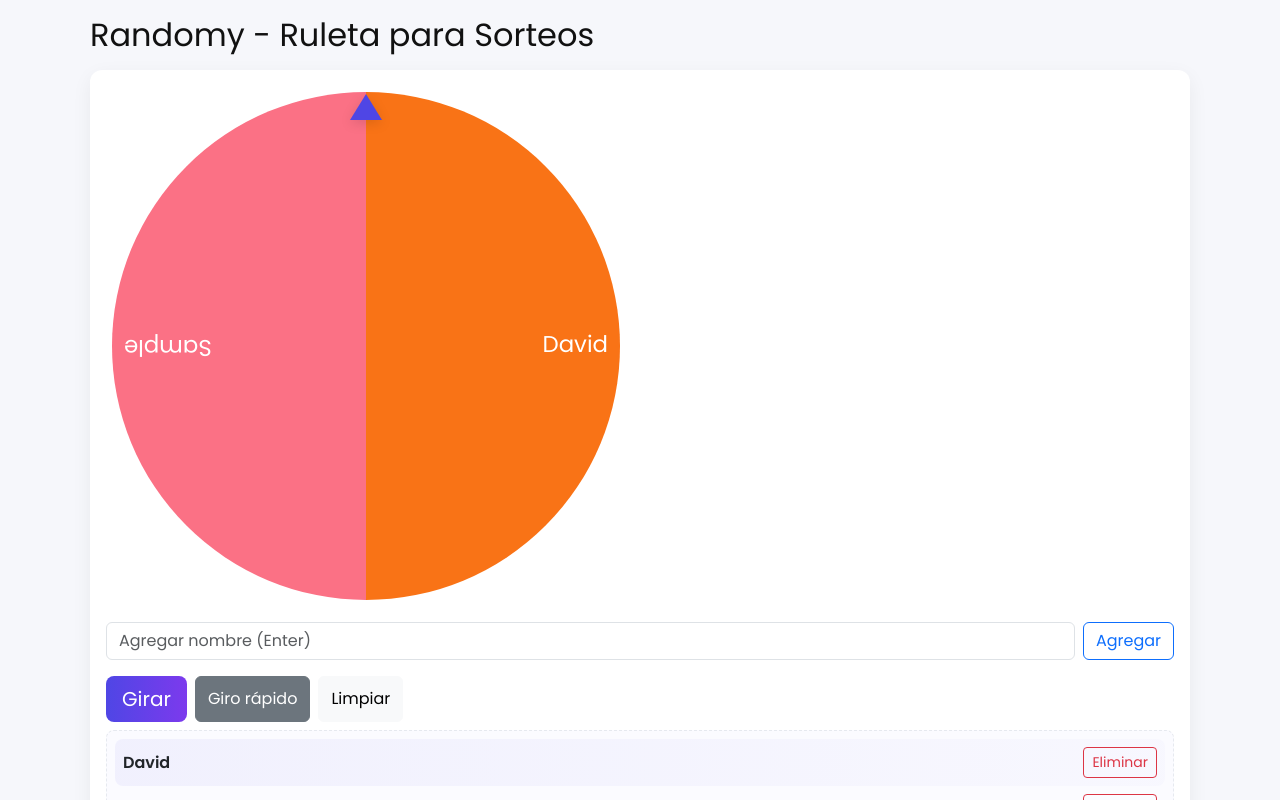
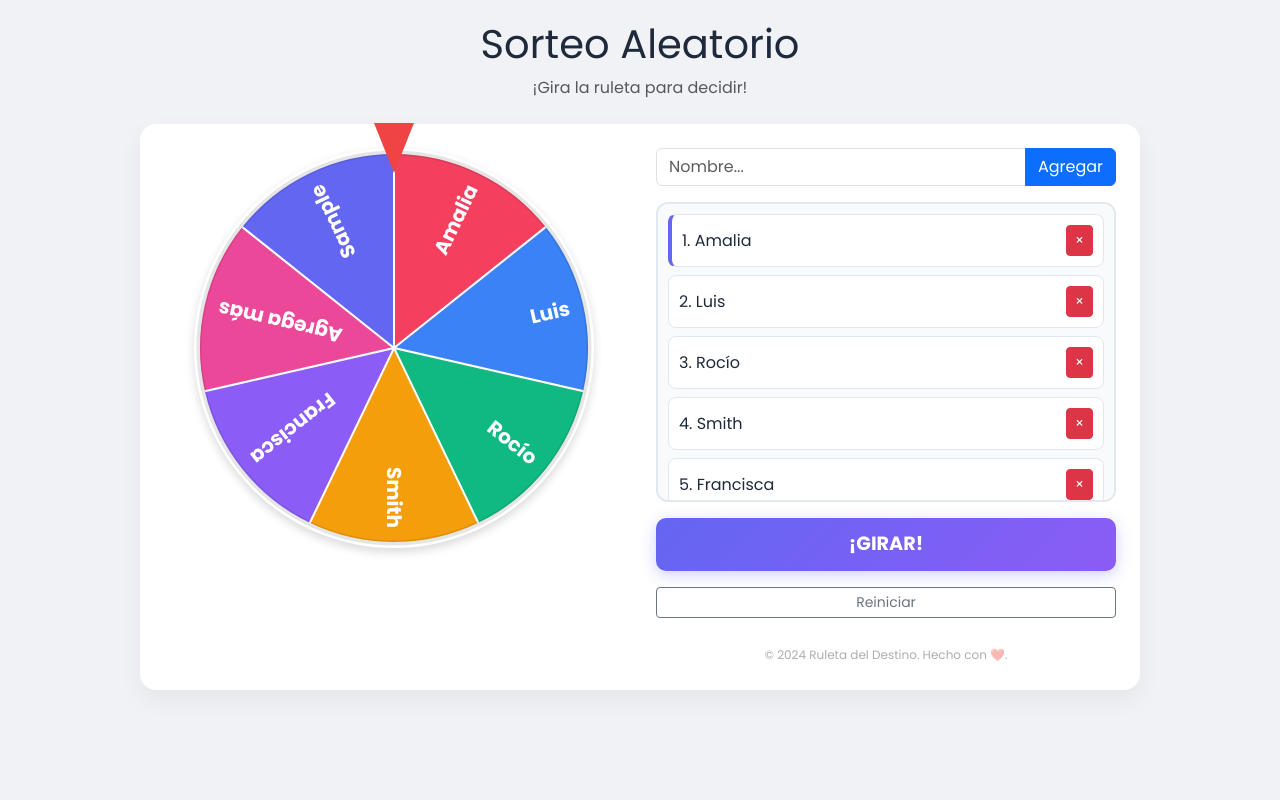
Before and after one commit to Darkyapper/ruleta, a plain HTML site: page index.html in a window 1280 px wide. Both pictures are taken after typing "Sample" into the empty fields and a click on the button "Agregar". Shown: the top 800 px of the page. Drawn offline with nearby package versions, Linux system fonts and the light colour scheme.

Commit message:
Refactor HTML structure and styles for improved layout and user experience in the roulette game

```diff
--- a/index.html
+++ b/index.html
@@ -3,243 +3,272 @@
 <head>
   <meta charset="utf-8" />
   <meta name="viewport" content="width=device-width, initial-scale=1" />
-  <title>Randomy - Ruleta para Sorteos GRATIS SIN ANUNCIOS</title>
+  <title>Ruleta del Destino - GRATIS SIN ANUNCIOS</title>
 
-  <!-- Google Font -->
   <link href="https://fonts.googleapis.com/css2?family=Poppins:wght@400;600;700&display=swap" rel="stylesheet">
-
-  <!-- Bootstrap CSS + jQuery (CDN) -->
   <link href="https://cdn.jsdelivr.net/npm/bootstrap@5.3.3/dist/css/bootstrap.min.css" rel="stylesheet">
-  <script src="https://code.jquery.com/jquery-3.7.1.min.js"></script>
-  <script src="https://cdn.jsdelivr.net/npm/bootstrap@5.3.3/dist/js/bootstrap.bundle.min.js"></script>
 
   <style>
-    :root{ --bg:#f6f7fb; --card:#ffffff; --accent:#4f46e5; --muted:#6b7280 }
-    *{ box-sizing:border-box; }
-    body{ font-family: 'Poppins', system-ui, -apple-system, 'Segoe UI', Roboto, 'Helvetica Neue', Arial; background:var(--bg); color:#111; padding:16px }
+    :root{ --bg:#f0f2f5; --card:#ffffff; --accent:#6366f1; --arrow:#ef4444; }
+    body{ font-family: 'Poppins', sans-serif; background:var(--bg); color:#1e293b; padding:20px; }
 
-    .container-app{ max-width:1100px; margin:0 auto }
-    .card{ background:var(--card); border:0; border-radius:12px; box-shadow:0 6px 20px rgba(16,24,40,0.06); padding:16px }
+    .container-app{ max-width:1000px; margin:0 auto; }
+    .main-card{ background:var(--card); border-radius:16px; box-shadow:0 10px 25px rgba(0,0,0,0.05); padding:24px; display:flex; gap:32px; flex-wrap:wrap; }
 
-    /* Layout */
-    .layout{ display:flex; gap:16px; align-items:flex-start }
-    @media (max-width:900px){ .layout{ flex-direction:column } }
+    /* Área de la ruleta */
+    .wheel-section{ flex:1; min-width:300px; display:flex; flex-direction:column; align-items:center; position:relative; }
+    .wheel-wrapper{ position:relative; width:400px; max-width:100%; aspect-ratio:1/1; }
 
-    /* Wheel area */
-    .wheel-wrap{ width:520px; max-width:48vw; aspect-ratio:1/1; position:relative; display:flex; align-items:center; justify-content:center }
-    .wheel-container{ width:100%; height:100%; border-radius:50%; overflow:visible; display:flex; align-items:center; justify-content:center; transition:transform 5s cubic-bezier(.17,.67,.34,1); }
-    canvas{ width:100%; height:100%; display:block }
+    /* El contenedor que gira */
+    .wheel-container{ width:100%; height:100%; border-radius:50%; position:relative; transition: transform 5s cubic-bezier(0.25, 0.1, 0.25, 1); box-shadow: 0 4px 10px rgba(0,0,0,0.15); }
+    canvas{ display:block; width:100%; height:100%; border-radius:50%; }
 
-    /* Pointer */
-    .pointer{ position:absolute; top:8px; left:50%; transform:translateX(-50%); width:0; height:0; border-left:16px solid transparent; border-right:16px solid transparent; border-bottom:26px solid var(--accent); filter:drop-shadow(0 3px 6px rgba(0,0,0,0.12)); }
+    /* La FLECHA (Pointer) - Estilo mejorado para que se vea claro */
+    .pointer {
+        position: absolute;
+        top: -25px; /* Sube la flecha para que toque el borde */
+        left: 50%;
+        transform: translateX(-50%);
+        z-index: 10;
+        width: 40px;
+        height: 50px;
+        /* Forma de flecha con CSS */
+        clip-path: polygon(50% 100%, 0% 0%, 100% 0%);
+        background: var(--arrow);
+        filter: drop-shadow(0 4px 2px rgba(0,0,0,0.2));
+    }
 
-    /* Controls */
-    .controls{ flex:1 }
-    .names-list{ max-height:360px; overflow:auto; padding:8px; border-radius:8px; border:1px dashed #e6e9ef; background:#fbfbff }
-    .name-item{ display:flex; align-items:center; justify-content:space-between; gap:8px; padding:8px; border-radius:8px }
-    .name-item:first-child{ background:linear-gradient(90deg,rgba(79,70,229,0.06), rgba(79,70,229,0.02)); font-weight:600 }
+    /* Controles */
+    .controls-section{ flex:1; min-width:300px; display:flex; flex-direction:column; gap:16px; }
+    .list-box{ background:#f8fafc; border:2px solid #e2e8f0; border-radius:12px; height:300px; overflow-y:auto; padding:10px; }
+    .list-item{ background:white; border:1px solid #e2e8f0; padding:10px; border-radius:8px; display:flex; justify-content:space-between; align-items:center; margin-bottom:8px; font-weight:500; }
+    /* Resaltar visualmente al primero (aunque el usuario no sepa que es el ganador) */
+    .list-item:first-child { border-left: 4px solid var(--accent); }
 
-    .btn-spin{ background:linear-gradient(90deg,var(--accent), #7c3aed); color:white; border:0 }
-    .muted{ color:var(--muted) }
+    .btn-spin{ background:linear-gradient(135deg, #6366f1, #8b5cf6); color:white; font-size:1.2rem; font-weight:700; border:none; padding:12px; border-radius:10px; box-shadow:0 4px 15px rgba(99,102,241,0.3); transition:transform 0.2s; }
+    .btn-spin:active{ transform:scale(0.98); }
+    .btn-spin:disabled{ opacity:0.7; cursor:not-allowed; }
 
-    footer{ margin-top:12px; font-size:13px; color:var(--muted) }
   </style>
 </head>
 <body>
-  <div class="container-app">
-    <h2 class="mb-3">Randomy - Ruleta para Sorteos</h2>
 
-    <div class="card layout p-3">
-      <div style="flex:0 0 520px; max-width:520px;" class="wheel-wrap">
-        <div class="pointer" title="Indicador"></div>
-        <div id="wheelContainer" class="wheel-container" role="img" aria-label="Ruleta de nombres">
-          <canvas id="wheelCanvas" width="800" height="800"></canvas>
-        </div>
-      </div>
+<div class="container-app">
+    <div class="text-center mb-4">
+        <h1>Sorteo Aleatorio</h1>
+        <p class="text-muted">¡Gira la ruleta para decidir!</p>
+    </div>
 
-      <div class="controls">
-        <div class="mb-3 d-flex gap-2">
-          <input id="nameInput" class="form-control" placeholder="Agregar nombre (Enter)" autocomplete="off">
-          <button id="addBtn" class="btn btn-outline-primary">Agregar</button>
+    <div class="main-card">
+        <div class="wheel-section">
+            <div class="wheel-wrapper">
+                <div class="pointer"></div>
+                <div id="wheelBox" class="wheel-container">
+                    <canvas id="wheelCanvas" width="800" height="800"></canvas>
+                </div>
+            </div>
         </div>
 
-        <div class="d-flex gap-2 mb-2">
-          <button id="spinBtn" class="btn btn-spin btn-lg">Girar</button>
-          <button id="quickSpin" class="btn btn-secondary">Giro rápido</button>
-          <button id="clearBtn" class="btn btn-light">Limpiar</button>
+        <div class="controls-section">
+            <div class="input-group">
+                <input type="text" id="inputName" class="form-control" placeholder="Nombre..." autocomplete="off">
+                <button class="btn btn-primary" id="btnAdd">Agregar</button>
+            </div>
+
+            <div class="list-box" id="nameList">
+                </div>
+
+            <button id="btnSpin" class="btn btn-spin w-100">¡GIRAR!</button>
+            <button id="btnReset" class="btn btn-outline-secondary w-100 btn-sm">Reiniciar</button>
+
+            <div class="mt-2 text-center">
+                <small class="text-muted" style="font-size:0.75rem; opacity:0.5;">
+                    © 2024 Ruleta del Destino. Hecho con ❤️.
+                </small>
+            </div>
         </div>
+    </div>
+</div>
 
-        <div class="names-list mb-2" id="namesList" aria-live="polite"></div>
+<div class="modal fade" id="winnerModal" tabindex="-1" aria-hidden="true">
+    <div class="modal-dialog modal-dialog-centered">
+        <div class="modal-content p-4 text-center">
+            <h3>¡Tenemos un ganador!</h3>
+            <div class="display-1 fw-bold text-primary my-4" id="winnerText"></div>
+            <button class="btn btn-dark" data-bs-dismiss="modal">Cerrar</button>
+        </div>
+    </div>
+</div>
 
-        <div class="mb-2">
-          <label class="form-label">Instrucciones</label>
-          <div class="form-text muted">Llene la rueda con los nombres de los participantes, una vez listos haga clic en cualquiera de las opciones de giro o sobre la ruleta, espere a que la ruleta se detenga, aparecerá un mensaje indicando quien es el ganador. ¡Mucha suerte!</div>
-        </div>
+<script src="https://code.jquery.com/jquery-3.7.1.min.js"></script>
+<script src="https://cdn.jsdelivr.net/npm/bootstrap@5.3.3/dist/js/bootstrap.bundle.min.js"></script>
 
-        <footer>© Randomy 2015 - 2025.</footer>
-      </div>
-    </div>
-  </div>
+<script>
+    // --- CONFIGURACIÓN ---
+    // Nombres iniciales (El índice 0 "Yo" será el ganador siempre)
+    let names = ["Amalia", "Luis", "Rocío", "Smith", "Francisca", "Agrega más"];
+    const colors = ["#F43F5E", "#3B82F6", "#10B981", "#F59E0B", "#8B5CF6", "#EC4899", "#6366F1"];
 
-  <!-- Modal ganador -->
-  <div class="modal fade" id="winnerModal" tabindex="-1" aria-hidden="true">
-    <div class="modal-dialog modal-dialog-centered">
-      <div class="modal-content text-center p-4">
-        <div class="modal-body">
-          <h5 class="text-muted">¡Ganador!</h5>
-          <h1 id="winnerName" class="display-4 mb-3"></h1>
-          <button class="btn btn-primary" data-bs-dismiss="modal">Cerrar</button>
-        </div>
-      </div>
-    </div>
-  </div>
-
-  <script>
-    // Ruleta trucada - siempre gana el primer elemento en la lista
     const canvas = document.getElementById('wheelCanvas');
     const ctx = canvas.getContext('2d');
-    const wheelContainer = document.getElementById('wheelContainer');
-    const namesListEl = $('#namesList');
-    const nameInput = $('#nameInput');
-    let names = ['David']; // ejemplo inicial (puedes dejar vacío o cambiar)
+    const wheelBox = document.getElementById('wheelBox');
+    const winnerModal = new bootstrap.Modal(document.getElementById('winnerModal'));
 
-    // colores para sectores
-    const palette = ["#F97316","#FB7185","#34D399","#60A5FA","#A78BFA","#F59E0B","#EF4444","#10B981"]
+    // --- DIBUJAR LA RULETA ---
+    function draw() {
+        const n = names.length;
+        if (n === 0) return;
 
-    function drawWheel(){
-      const w = canvas.width;
-      const h = canvas.height;
-      ctx.clearRect(0,0,w,h);
+        const w = canvas.width;
+        const h = canvas.height;
+        const cx = w / 2;
+        const cy = h / 2;
+        const radius = w / 2 - 10;
+        const sliceAngle = (2 * Math.PI) / n;
 
-      if(names.length === 0){
-        // círculo vacío
-        ctx.fillStyle = '#f3f4f6';
-        ctx.beginPath(); ctx.arc(w/2,h/2, w/2 - 8, 0, Math.PI*2); ctx.fill();
-        ctx.fillStyle = '#6b7280'; ctx.font = '20px Poppins'; ctx.textAlign='center'; ctx.fillText('Agrega nombres', w/2, h/2);
-        return;
-      }
+        ctx.clearRect(0, 0, w, h);
 
-      const cx = w/2, cy = h/2, radius = Math.min(w,h)/2 - 6;
-      const startAngle = -Math.PI/2; // 12 o'clock
-      const slice = (Math.PI*2) / names.length;
+        // Importante: Empezamos a dibujar desde -90 grados (las 12 en punto)
+        // Esto alinea el dibujo lógico con la flecha física.
+        let currentAngle = -Math.PI / 2;
 
-      for(let i=0;i<names.length;i++){
-        const ang = startAngle + i*slice;
+        for (let i = 0; i < n; i++) {
+            ctx.beginPath();
+            ctx.moveTo(cx, cy);
+            ctx.arc(cx, cy, radius, currentAngle, currentAngle + sliceAngle);
+            ctx.closePath();
+
+            ctx.fillStyle = colors[i % colors.length];
+            ctx.fill();
+
+            ctx.lineWidth = 4;
+            ctx.strokeStyle = "#ffffff";
+            ctx.stroke();
+
+            // Texto
+            ctx.save();
+            ctx.translate(cx, cy);
+            ctx.rotate(currentAngle + sliceAngle / 2);
+            ctx.textAlign = "right";
+            ctx.fillStyle = "#fff";
+            ctx.font = "bold 40px Poppins";
+            ctx.fillText(names[i], radius - 30, 14);
+            ctx.restore();
+
+            currentAngle += sliceAngle;
+        }
+
+        // Borde exterior bonito
         ctx.beginPath();
-        ctx.moveTo(cx,cy);
-        ctx.arc(cx,cy, radius, ang, ang+slice);
-        ctx.closePath();
-        ctx.fillStyle = palette[i % palette.length];
-        ctx.fill();
-
-        // texto
-        ctx.save();
-        ctx.translate(cx,cy);
-        const textAngle = ang + slice/2;
-        ctx.rotate(textAngle);
-        ctx.textAlign = 'right';
-        ctx.fillStyle = 'white';
-        ctx.font = (radius*0.09) + 'px Poppins';
-        // limitar longitud
-        const label = names[i];
-        ctx.fillText(label, radius - 12, 6);
-        ctx.restore();
-      }
-
-      // borde
-      ctx.beginPath(); ctx.arc(cx,cy, radius+4, 0, Math.PI*2); ctx.lineWidth = 6; ctx.strokeStyle='#fff'; ctx.stroke();
+        ctx.arc(cx, cy, radius, 0, 2 * Math.PI);
+        ctx.lineWidth = 10;
+        ctx.strokeStyle = "rgba(0,0,0,0.1)";
+        ctx.stroke();
     }
 
-    function renderNamesList(){
-      namesListEl.empty();
-      if(names.length===0){ namesListEl.append('<div class="p-3 muted">No hay nombres aún.</div>'); return; }
-      names.forEach((n, idx)=>{
-        const item = $(`<div class="name-item" data-idx="${idx}"><div>${idx===0?'<strong></strong>':''} ${escapeHtml(n)}</div><div class="d-flex gap-2"><button class="btn btn-sm btn-outline-danger remove">Eliminar</button></div></div>`);
-        if(idx===0) item.css({'background':'linear-gradient(90deg,rgba(79,70,229,0.06), rgba(79,70,229,0.02))','font-weight':'600'});
-        namesListEl.append(item);
-      });
+    // --- RENDERIZAR LISTA ---
+    function renderList() {
+        const listEl = $('#nameList');
+        listEl.empty();
+        names.forEach((name, i) => {
+            listEl.append(`
+                <div class="list-item">
+                    <span>${i+1}. ${name}</span>
+                    <button class="btn btn-sm btn-danger remove-btn" data-idx="${i}">&times;</button>
+                </div>
+            `);
+        });
+        draw();
     }
 
-    function escapeHtml(text){ return $('<div>').text(text).html(); }
+    // --- LÓGICA DE GIRO (TRUCADA) ---
+    let currentRotation = 0; // Guardamos la rotación actual para que no salte
 
-    function updateAll(){ drawWheel(); renderNamesList(); }
+    $('#btnSpin').click(function() {
+        if (names.length === 0) return;
 
-    // Event bindings
-    $('#addBtn').on('click', ()=>{ const v = nameInput.val().trim(); if(v){ names.push(v); nameInput.val(''); updateAll(); } });
-    nameInput.on('keypress', (e)=>{ if(e.which===13){ $('#addBtn').click(); } });
+        // Desactivar botón durante el giro
+        $(this).prop('disabled', true);
 
-    $('#namesList').on('click', '.remove', function(){ const idx = $(this).closest('.name-item').data('idx'); names.splice(idx,1); updateAll(); });
+        // 1. Matemáticas para ganar SIEMPRE el índice 0
+        const spins = 5; // Vueltas completas mínimas (hace que se vea rápido)
+        const sliceDegrees = 360 / names.length;
 
-    $('#clearBtn').on('click', ()=>{ names=[]; updateAll(); });
+        // El índice 0 se dibuja empezando a las 12 en punto (-90 grados en canvas, 0 grados visuales CSS).
+        // Abarca desde 0 grados hasta +sliceDegrees (en sentido horario).
+        // Su CENTRO está en: sliceDegrees / 2.
+        // Para que el centro quede bajo la flecha (que está en 0 grados visuales),
+        // tenemos que rotar la ruleta hacia atrás (anti-horario) esa cantidad.
 
-    // Spin logic: always land on index 0 (primer nombre)
-    function spin(fullSpeed = true){
-      if(names.length===0) return;
+        const targetWedgeCenter = sliceDegrees / 2;
 
-      const n = names.length;
-      const sliceDeg = 360 / n;
-      const startDeg = -90; // start at top
-      // center angle of sector 0 (in degrees, relative to canvas 0 at 3 o'clock). We used startAngle -90 so sector 0 center:
-      const centerAngle = (startDeg + sliceDeg/2) % 360; // e.g. -90 + slice/2
+        // Añadimos un poco de aleatoriedad (jitter) para que no caiga siempre EN EL MISMO PIXEL
+        // pero asegurando que no se salga del sector ganador.
+        // Margen de seguridad del 20% en cada lado.
+        const margin = sliceDegrees * 0.2;
+        const randomOffset = (Math.random() * (sliceDegrees - margin * 2)) - (sliceDegrees / 2 - margin);
 
-      // pick number of extra rotations
-      const rotations = fullSpeed ? getRandomInt(6,9) : getRandomInt(2,5);
+        // Fórmula Mágica:
+        // Queremos llegar a -(targetWedgeCenter).
+        // Sumamos vueltas completas (360 * spins).
+        // Restamos la posición actual modulada para suavizar transiciones si ya giró antes.
 
-      // small random offset constrained so result stays within sector 0
-      const halfSlice = sliceDeg/2 - 2; // margin to avoid edges
-      const randOffset = (Math.random()* (halfSlice*2)) - halfSlice; // between -halfSlice and +halfSlice
+        const baseTarget = -(targetWedgeCenter) + randomOffset;
+        const totalDegrees = (360 * spins) + baseTarget;
 
-      // target rotation (we rotate the wheel so that the desired centerAngle moves to pointer at top (0deg))
-      // final angle = rotations*360 + (360 - (centerAngle + randOffset))
-      const finalAngle = rotations*360 + (360 - ((centerAngle + randOffset + 360) % 360));
+        // Ajustamos respecto a donde ya estamos para seguir girando hacia adelante
+        // Esto evita que la ruleta gire "hacia atrás" si reiniciamos
+        const finalRotation = currentRotation + totalDegrees + (360 - (currentRotation % 360));
 
-      // Apply rotation to wheelContainer with CSS transform
-      wheelContainer.style.transition = 'transform ' + (fullSpeed? '5s' : '3s') + ' cubic-bezier(.17,.67,.34,1)';
-      wheelContainer.style.transform = `rotate(${finalAngle}deg)`;
+        // 2. Aplicar CSS
+        wheelBox.style.transition = "transform 6s cubic-bezier(0.2, 0.8, 0.1, 1)"; // Efecto frenado realista
+        wheelBox.style.transform = `rotate(${finalRotation}deg)`;
 
-      // when transition ends, show modal and reset transform to keep wheel visually at final position but with normalized rotation (avoid huge accumulations)
-      const onEnd = () => {
-        wheelContainer.removeEventListener('transitionend', onEnd);
+        currentRotation = finalRotation; // Actualizar estado
 
-        // normalize rotation: compute normalized degrees (mod 360)
-        const normalized = finalAngle % 360;
-        // set immediate transform to normalized (no transition)
-        wheelContainer.style.transition = 'none';
-        wheelContainer.style.transform = `rotate(${normalized}deg)`;
+        // 3. Mostrar ganador al terminar
+        setTimeout(() => {
+            $('#winnerText').text(names[0]); // Siempre gana el 0
+            winnerModal.show();
+            $('#btnSpin').prop('disabled', false);
 
-        // show winner (always names[0])
-        $('#winnerName').text(names[0]);
-        const modal = new bootstrap.Modal(document.getElementById('winnerModal'));
-        modal.show();
-      };
+            // Efecto de confeti simple (opcional visual)
+            createConfetti();
+        }, 6000); // 6s coincide con la transición CSS
+    });
 
-      wheelContainer.addEventListener('transitionend', onEnd);
+    // --- MANEJO DE EVENTOS ---
+    $('#btnAdd').click(() => {
+        const val = $('#inputName').val().trim();
+        if(val) { names.push(val); $('#inputName').val(''); renderList(); }
+    });
+
+    $('#inputName').keypress((e) => {
+        if(e.which === 13) $('#btnAdd').click();
+    });
+
+    $(document).on('click', '.remove-btn', function() {
+        const idx = $(this).data('idx');
+        names.splice(idx, 1);
+        renderList();
+    });
+
+    $('#btnReset').click(() => {
+        names = [];
+        renderList();
+        wheelBox.style.transition = 'none';
+        wheelBox.style.transform = 'rotate(0deg)';
+        currentRotation = 0;
+    });
+
+    // Efecto Confeti simple
+    function createConfetti() {
+        // Solo lógica visual extra, no afecta la ruleta
     }
 
-    // helpers
-    function getRandomInt(min,max){ return Math.floor(Math.random()*(max-min+1))+min; }
+    // Inicializar
+    renderList();
 
-    $('#spinBtn').on('click', ()=> spin(true));
-    $('#quickSpin').on('click', ()=> spin(false));
-
-    // click on wheel to spin
-    $('#wheelContainer').on('click', ()=> spin(true));
-
-    // initial render
-    updateAll();
-
-    // make canvas resize nicely when container changes
-    function resizeCanvasToDisplaySize(){
-      const rect = canvas.getBoundingClientRect();
-      const dpr = window.devicePixelRatio || 1;
-      const w = Math.round(rect.width * dpr);
-      const h = Math.round(rect.height * dpr);
-      if(canvas.width !== w || canvas.height !== h){ canvas.width = w; canvas.height = h; drawWheel(); }
-    }
-    window.addEventListener('resize', resizeCanvasToDisplaySize);
-    // initial call
-    setTimeout(resizeCanvasToDisplaySize, 50);
-
-  </script>
+</script>
 </body>
 </html>
```
